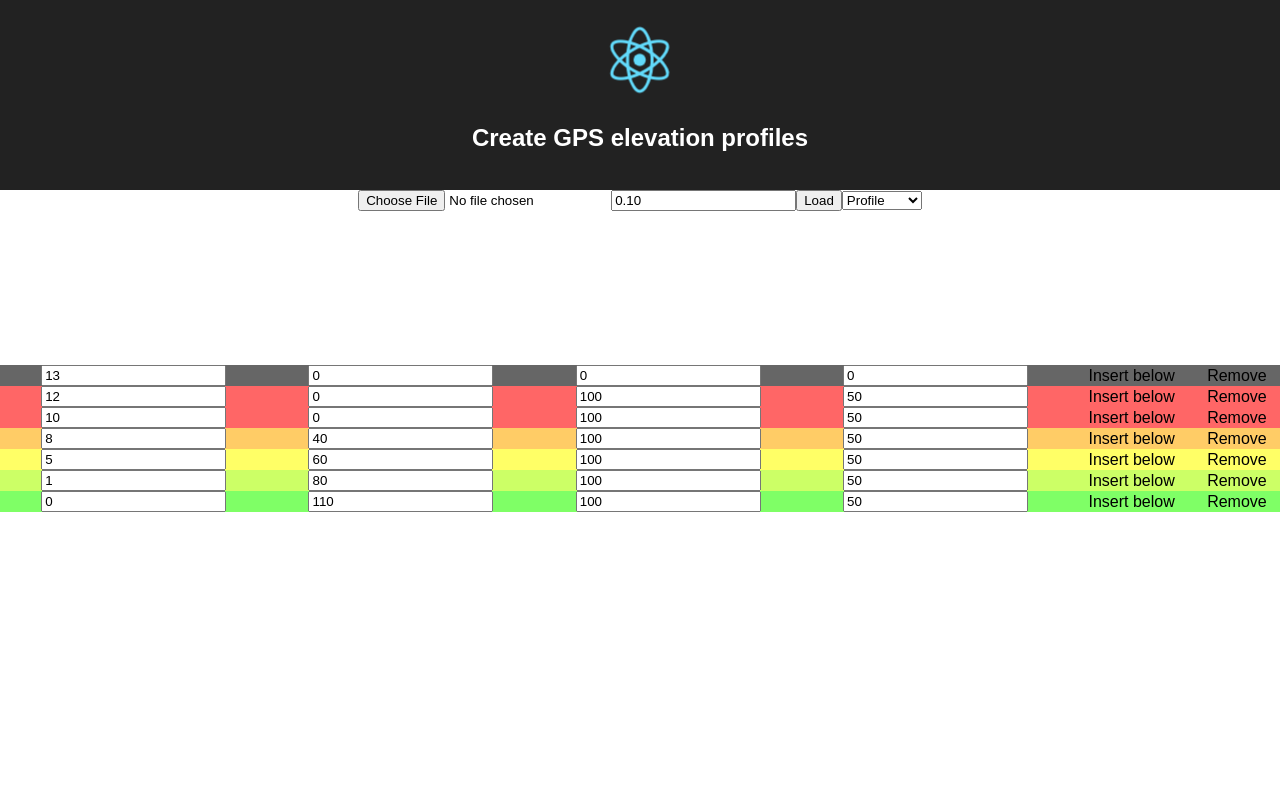
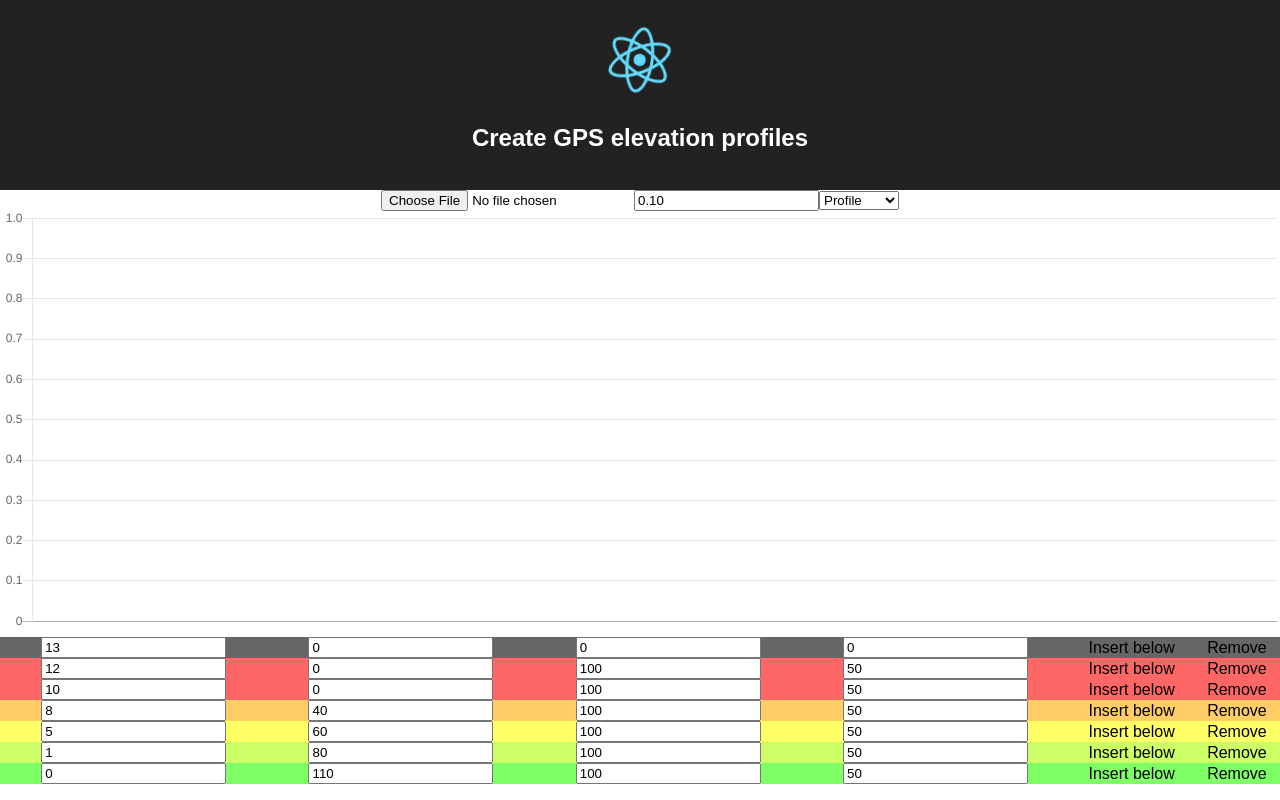
Before and after one commit to DaIgeb/gpx-profile, a React (Create React App) app: page / in a window 1280 px wide. Built offline with nearby package versions, Linux system fonts and the light colour scheme; the HTML template or start-up script is replaced by a standard one.

Commit message:
Use library for chart integration

```diff
--- a/package.json
+++ b/package.json
@@ -16,9 +16,11 @@
     "@types/chai": "^4.0.2",
     "@types/chart.js": "^2.6.1",
     "@types/mocha": "^2.2.41",
+    "@types/react-chartjs-2": "^2.0.2",
     "@types/webpack-env": "^1.13.0",
     "@types/xmldom": "^0.1.29",
     "chart.js": "^2.6.0",
+    "react-chartjs-2": "^2.5.5",
     "togeojson": "^0.16.0",
     "xmldom": "^0.1.27"
   },
--- a/src/components/Chart/Chart.tsx
+++ b/src/components/Chart/Chart.tsx
@@ -1,5 +1,5 @@
 import * as React from 'react';
-import * as ChartJs from 'chart.js';
+import { Line } from 'react-chartjs-2';
 
 import { smoothenCoordinates, TCoords } from './smooth';
 import { Gradient, TBound } from './Gradient';
@@ -13,9 +13,9 @@ const classes = require<{
 type TProps = {};
 type TState = {
   coords: TCoords[];
-  chart?: ChartJs;
   contentType: string;
-  bounds: TBound[]
+  bounds: TBound[];
+  width: number;
 };
 const defaultThreshold = 0.1;
 const defaultBounds: TBound[] = [
@@ -31,48 +31,73 @@ const defaultBounds: TBound[] = [
 export class Chart extends React.Component<TProps, TState> {
   private fileInput: HTMLInputElement | null;
   private thresholdInput: HTMLInputElement | null;
-  private canvas: HTMLCanvasElement | null;
 
   constructor(props: TProps) {
     super(props);
 
-    this.state = { coords: [], contentType: 'profile', bounds: defaultBounds };
+    this.state = { coords: [], contentType: 'profile', bounds: defaultBounds, width: window.innerWidth };
+    this.updateWindowDimensions = this.updateWindowDimensions.bind(this);
   }
 
   componentWillUnmount() {
-    const chart = this.state.chart;
-    if (chart) {
-      chart.destroy();
-    }
+    window.removeEventListener('resize', this.updateWindowDimensions);
   }
 
-  componentWillUpdate(nextProps: TProps, nextState: TState) {
-    const chart = nextState.chart;
-    if (!chart) {
-      this.initializeChart();
-      this.assignData(nextState);
-    } else {
-      if (this.state.bounds !== nextState.bounds || this.state.coords !== nextState.coords) {
-        this.assignData(nextState);
-      }
-    }
+  componentDidMount() {
+    this.updateWindowDimensions();
+    window.addEventListener('resize', this.updateWindowDimensions);
   }
 
-  componentDidUpdate(nextProps: TProps, nextState: TState) {
-    const chart = nextState.chart;
-    if (chart) {
-      if (this.state.contentType !== nextState.contentType) {
-        chart.resize();
-        chart.update();
-      }
-    }
+  updateWindowDimensions = () => {
+    this.setState({ width: window.innerWidth });
   }
 
   render() {
-    const { coords, contentType, bounds } = this.state;
+    const { coords, contentType, bounds, width } = this.state;
+
+    const height = 200 * width / 600;
+
+    const buildGradient = (canvas: HTMLCanvasElement) => {
+      if (coords.length > 0) {
+        const courseDistance = coords[coords.length - 1].totalDistance;
+
+        if (canvas) {
+          const ctx = canvas.getContext('2d');
+          if (ctx) {
+            const fill = ctx.createLinearGradient(35, 0, width, 0);
+            coords.forEach(coordinate => {
+              if (coordinate.slope !== undefined) {
+                const colorStopPosition = coordinate.totalDistance / courseDistance;
+                fill.addColorStop(
+                  colorStopPosition,
+                  this.getColorFromSlope(bounds, coordinate.slope)
+                );
+              }
+            });
+            return fill;
+          }
+        }
+      }
+
+      return undefined;
+    };
+
+    const chartData = (canvas: HTMLCanvasElement) => ({
+      labels: coords.map(c => c.totalDistance.toFixed(1)),
+      datasets: [{
+        borderColor: 'transparent',
+        backgroundColor: buildGradient(canvas),
+        borderWidth: 0,
+        pointRadius: 0,
+        data: coords.map(c => c.altitude || 0),
+        label: 'Altitude',
+        fill: true
+      }]
+    });
+
     return (
       <div>
-        <input type="file" ref={(ele) => this.fileInput = ele} />
+        <input type="file" ref={(ele) => this.fileInput = ele} onChange={this.loadFile} />
         <input
           type="number"
           ref={(ele) => this.thresholdInput = ele}
@@ -80,7 +105,6 @@ export class Chart extends React.Component<TProps, TState> {
           min={0}
           defaultValue={defaultThreshold.toFixed(2)}
         />
-        <button onClick={this.loadFile}>Load</button>
         <select value={contentType} onChange={(evt) => this.setState({ contentType: evt.target.value })}>
           <option value="profile">Profile</option>
           <option value="table">Table</option>
@@ -118,7 +142,16 @@ export class Chart extends React.Component<TProps, TState> {
         </table>
         }
         <div className={contentType === 'profile' ? classes.chart : classes.hidden} >
-          <canvas id="myChart" ref={(ele) => this.canvas = ele} />
+          <Line
+            height={height}
+            width={width}
+            data={chartData}
+            options={{
+              legend: {
+                display: false
+              }
+            }}
+          />
           <Gradient bounds={bounds} onChange={(bds) => this.setState({ bounds: bds })} />
         </div>
       </div>
@@ -147,77 +180,6 @@ export class Chart extends React.Component<TProps, TState> {
     }
   }
 
-  private initializeChart = (): ChartJs | null => {
-    if (this.canvas) {
-      const ctx = this.canvas.getContext('2d');
-      if (ctx) {
-        const gradientFill = ctx.createLinearGradient(0, 0, this.canvas.width, 0);
-
-        const chart = new ChartJs(
-          ctx,
-          {
-            type: 'line',
-            data: {
-              labels: [],
-              datasets: [{
-                borderColor: 'transparent',
-                backgroundColor: gradientFill,
-                borderWidth: 0,
-                pointRadius: 0,
-                data: [],
-                label: 'Altitude',
-                fill: true
-              }]
-            },
-            options: {
-              legend: {
-                display: false
-              },
-              maintainAspectRatio: false
-            }
-          }
-        );
-        this.setState({ chart });
-
-        return chart;
-      }
-    }
-
-    return null;
-  }
-
-  private assignData = (nextState: TState) => {
-    const chart = nextState.chart || this.initializeChart();
-    const coordinates = nextState.coords;
-
-    if (chart) {
-      if (chart.data && chart.data.datasets && coordinates.length > 0) {
-        const courseDistance = coordinates[coordinates.length - 1].totalDistance;
-        if (this.canvas) {
-          const ctx = this.canvas.getContext('2d');
-          if (ctx) {
-            const gradientFill = ctx.createLinearGradient(0, 0, ctx.canvas.width, 0);
-            coordinates.forEach(coordinate => {
-              if (coordinate.slope !== undefined) {
-                const colorStopPosition = coordinate.totalDistance / courseDistance;
-                gradientFill.addColorStop(
-                  colorStopPosition,
-                  this.getColorFromSlope(nextState.bounds, coordinate.slope)
-                );
-              }
-            });
-
-            chart.data.datasets[0].backgroundColor = gradientFill;
-          }
-        }
-        chart.data.labels = coordinates.map(c => c.totalDistance.toFixed(1));
-        chart.data.datasets[0].data = coordinates.map(c => c.altitude || 0);
-      }
-      chart.resize();
-      chart.update();
-    }
-  }
-
   private loadFile = () => {
     if (this.fileInput && this.fileInput.files && this.fileInput.files.length > 0) {
       const receivedText = () => {
```
Also changed, not shown: 1 other file (tests, documents, lock files or other folders).
